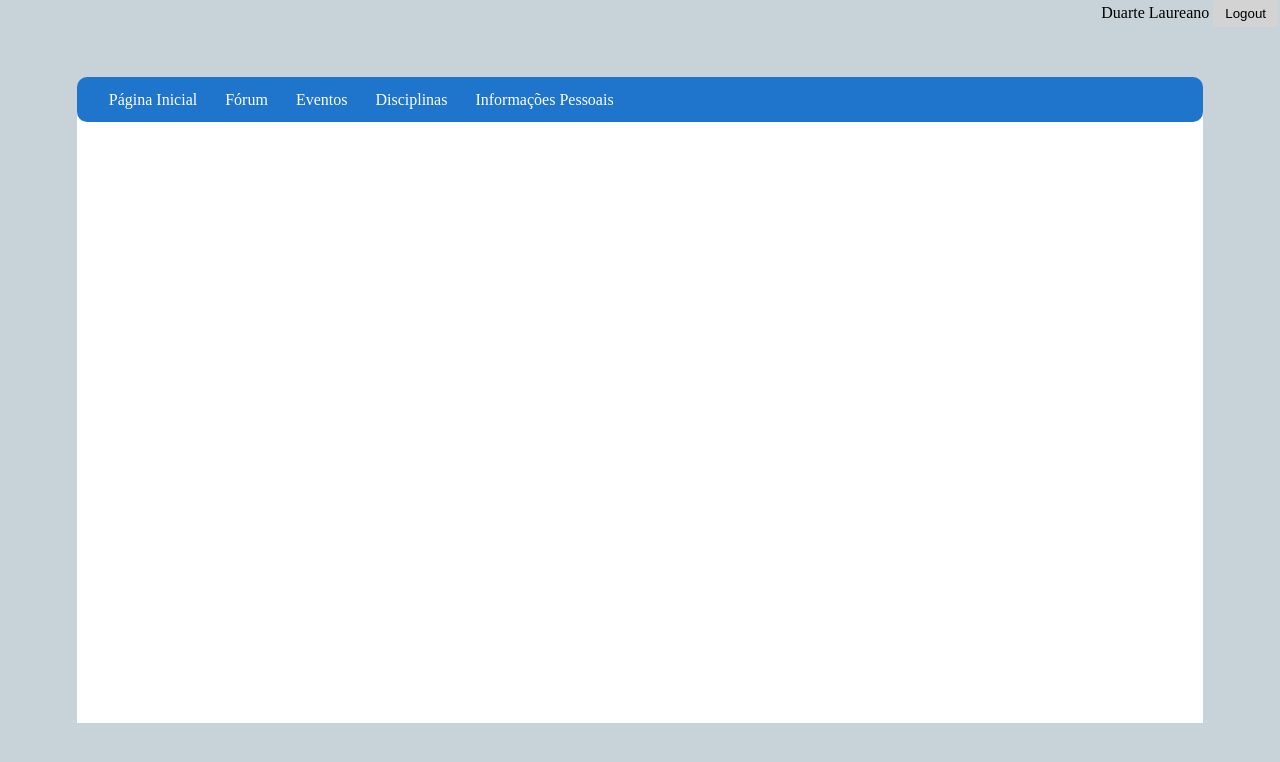
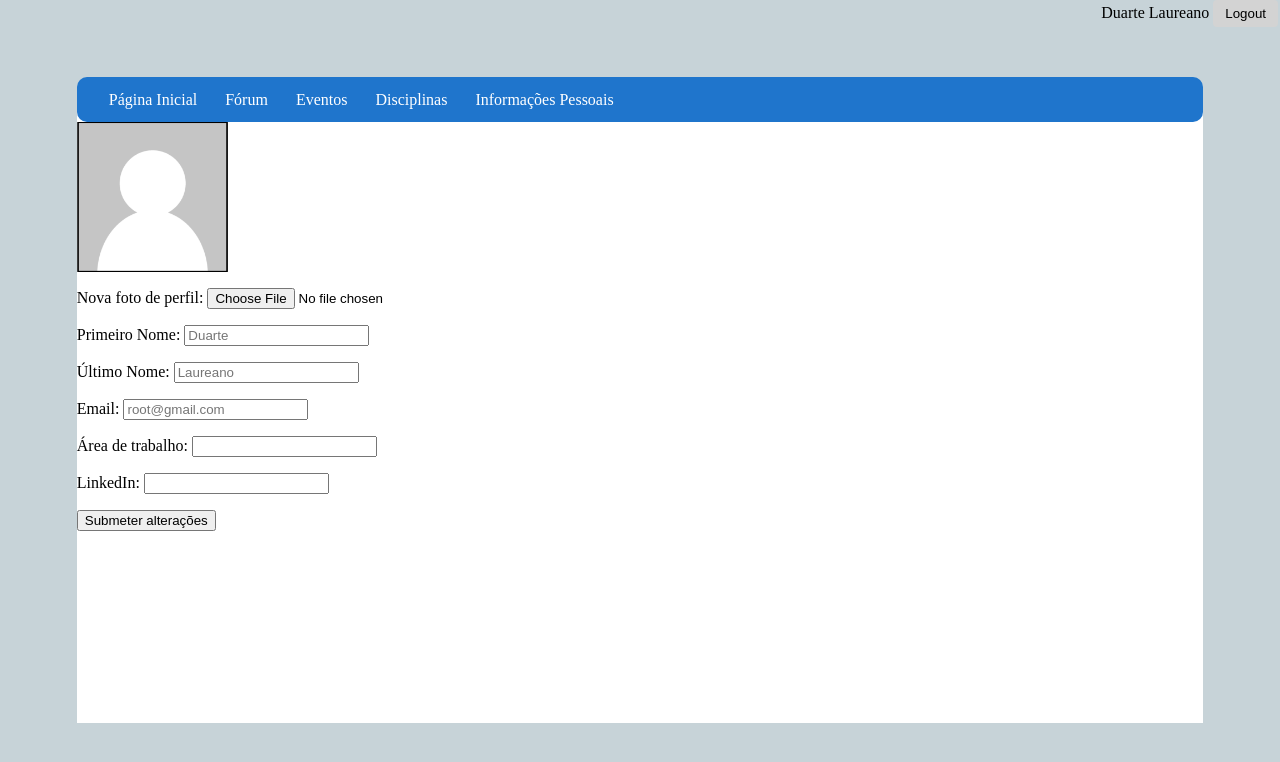
Before and after one commit to DuarteSL/projetodiam, a Django app: page /sitemestrado/editarinfopessoal in a window 1280 px wide. Shown: the top 762 px of the page. Run offline with Django 4.2, Linux system fonts and the light colour scheme; a user stored in the database is signed in; data comes from the database, SQL or seed files in the repository; both versions use the stored data as it was after the commit; data that the repository does not hold is empty.

Commit message:
editar infos feito

```diff
--- a/sitemestrado/templates/sitemestrado/editarinfopessoal.html
+++ b/sitemestrado/templates/sitemestrado/editarinfopessoal.html
@@ -1,4 +1,6 @@
 {% extends "sitemestrado/index.html" %}
+
+{% load static %}
 
 {% block title %}
 <title> Editar perfil </title>
@@ -8,6 +10,34 @@
 {% endblock %}
 
 {% block content %}
+  {% if request.user.aluno.imagem %}
+    <img src="{{ request.user.aluno.imagem }}" height="150px">
+  {% elif request.user.professor.imagem %}
+    <img src="{{ request.user.professor.imagem }}" height="150px">
+  {% else %}
+    <img src="{% static '/imagens/defaultprofilepic.png' %}" height="150px">
+  {% endif %}
+  <form action="{% url 'sitemestrado:editarinfopessoal' %}" method="POST" enctype="multipart/form-data">
+  {% csrf_token %}
+      <p>Nova foto de perfil: <input type="file" name="imagem"></p>
+      <p>Primeiro Nome: <input  type="text" name="primnome" placeholder="{{request.user.first_name}}"/></p>
+      <p>Último Nome:  <input type="text" name="ultnome" placeholder="{{request.user.last_name}}"/></p>
+      <p>Email:   <input type="text" name="email" placeholder = "{{request.user.email}}" /></p>
+      {% if request.user.aluno %}
+          <p> Área de trabalho:  <input type="text" name="area_trab" placeholder="{{ request.user.aluno.area_trab }}"/></p>
+          <p> LinkedIn: <input type="text" name="linkedin" placeholder="{{ request.user.aluno.linkedin }}"/> </p>
+        {% if request.user.aluno.is_privado %}
+          <p> Perfil privado: <input type="checkbox" name="privado" checked/> </p>
+        {% else %}
+          <p> Perfil privado: <input type="checkbox" name="privado"/> </p>
+        {% endif %}
+      {% else %}
+        <p> Área de trabalho:  <input type="text" name="area_trab" placeholder="{{ request.user.professor.area_trab }}"/></p>
+        <p> LinkedIn: <input type="text" name="linkedin" placeholder="{{ request.user.professor.linkedin }}"/> </p>
+      {% endif %}
+      <input type="submit" value="Submeter alterações"/>
+  </form>
+
 {% endblock %}
 
 {% block searchbar %}
--- a/sitemestrado/views.py
+++ b/sitemestrado/views.py
@@ -32,6 +32,49 @@ def infopessoal(request):
          'eventos_list' : eventos_list
     }
     return render(request, 'sitemestrado/infopessoal.html', context)
+
+
+def editarinfopessoal(request):
+    if request.method == "POST" :
+        user = User.objects.get(id=request.user.id)
+        if request.POST.get("primnome"):
+            user.first_name= request.POST.get("primnome")
+        if request.POST.get("ultnome"):
+            user.last_name=request.POST.get("ultnome")
+        if request.POST.get("email"):
+            user.email= request.POST.get("email")
+        if user.aluno:
+            aluno = Aluno.objects.get(user_id=request.user.id)
+            if request.POST.get("area_trab"):
+                aluno.area_trab= request.POST.get("area_trab")
+            if request.POST.get("linkedin"):
+                aluno.linkedin = request.POST.get("linkedin")
+            privado = request.POST.get('privado')
+            if privado == 'on':
+                aluno.is_privado = True
+            else:
+                aluno.is_privado = False
+            if 'imagem' in request.FILES:
+                imagem = request.FILES.get('imagem')
+                fs = FileSystemStorage()
+                imagename = fs.save(imagem.name,imagem)
+                aluno.add_foto("/sitemestrado/static/media/" + imagename)
+            aluno.save()
+        elif user.professor:
+            professor = Professor.objects.get(user_id=request.user.id)
+            if request.POST.get("area_trab"):
+                professor.area_trab= request.POST.get("area_trab")
+            if request.POST.get("linkedin"):
+                professor.linkedin = request.POST.get("linkedin")
+            if 'imagem' in request.FILES:
+                imagem = request.FILES.get('imagem')
+                fs = FileSystemStorage()
+                imagename = fs.save(imagem.name,imagem)
+                professor.add_foto("/sitemestrado/static/media/" + imagename)
+            professor.save()
+        user.save()
+        return HttpResponseRedirect(reverse('sitemestrado:infopessoal'))
+    return render(request, 'sitemestrado/editarinfopessoal.html')
 
 def loginpage(request):
     if request.method == 'POST':
@@ -187,9 +230,6 @@ def infooutrapessoa(request,outrapessoa_id):
     outrapessoa = get_object_or_404(User, pk=outrapessoa_id)
     return render(request, 'sitemestrado/infooutrapessoa.html',{'outrapessoa' : outrapessoa})
 
-def editarinfopessoal(request):
-    return render(request, 'sitemestrado/editarinfopessoal.html')
-
 def criarpost(request):
     if request.method == 'POST':
         nome = request.POST.get('titulo')
```
Also changed, not shown: sitemestrado/models.py (+8 -0 lines), sitemestrado/templates/sitemestrado/infooutrapessoa.html (+13 -6 lines), sitemestrado/templates/sitemestrado/infopessoal.html (+16 -1 lines), db.sqlite3, sitemestrado/migrations/0017_alter_aluno_imagem_alter_noticia_noticia_data_pub_and_more.py (added), sitemestrado/migrations/0018_alter_aluno_imagem_alter_noticia_noticia_data_pub_and_more.py (added), sitemestrado/static/imagens/defaultprofilepic.png (added), sitemestrado/static/media/200.png (added), sitemestrado/static/media/57.png (added), sitemestrado/static/media/57_a5vlW1U.png (added), sitemestrado/static/media/defaultprofilepic.png (added).
